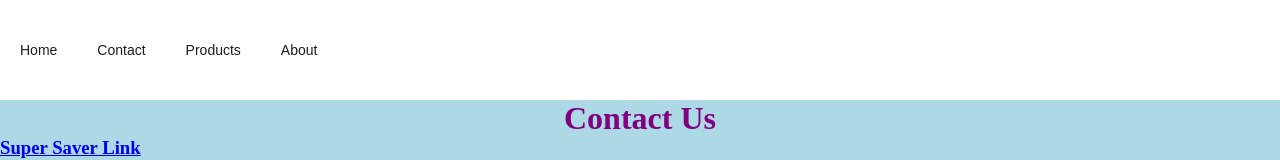
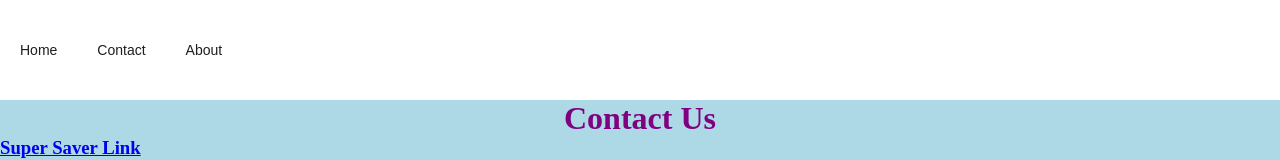
Before and after one commit to m-davis201/m-davis201.github.io, a plain HTML site: page contact.html in a window 1280 px wide. Shown: the top 160 px of the page. Drawn offline with Linux system fonts and the light colour scheme.

Commit message:
Update contact.html

```diff
--- a/contact.html
+++ b/contact.html
@@ -12,7 +12,6 @@
     <ul>
       <li><a href ="index.html">Home</a></li>
       <li><a href ="contact.html">Contact</a></li>
-      <li><a href ="#">Products</a></li>
       <li><a href ="#">About</a></li>
     </ul>
   </nav>
```
